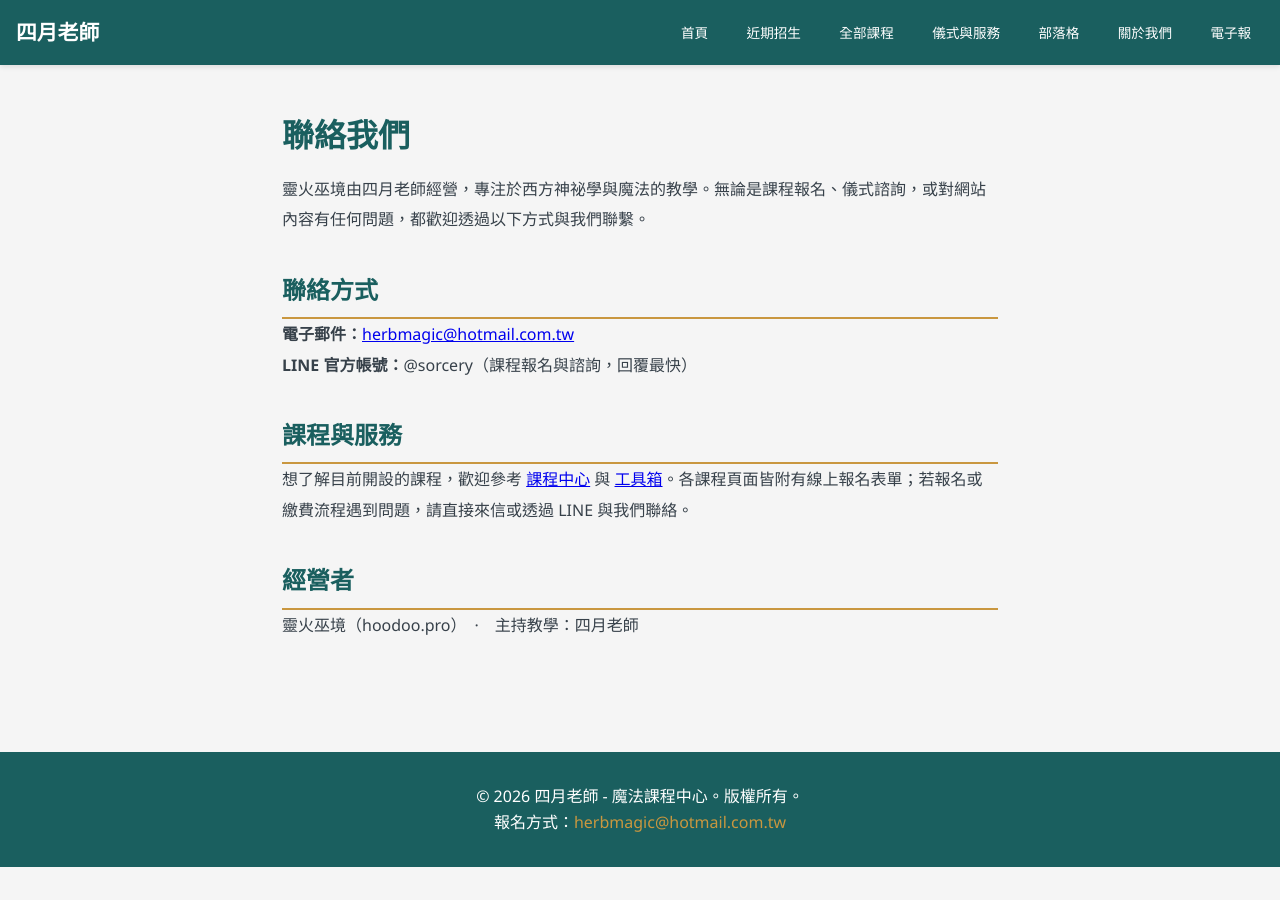
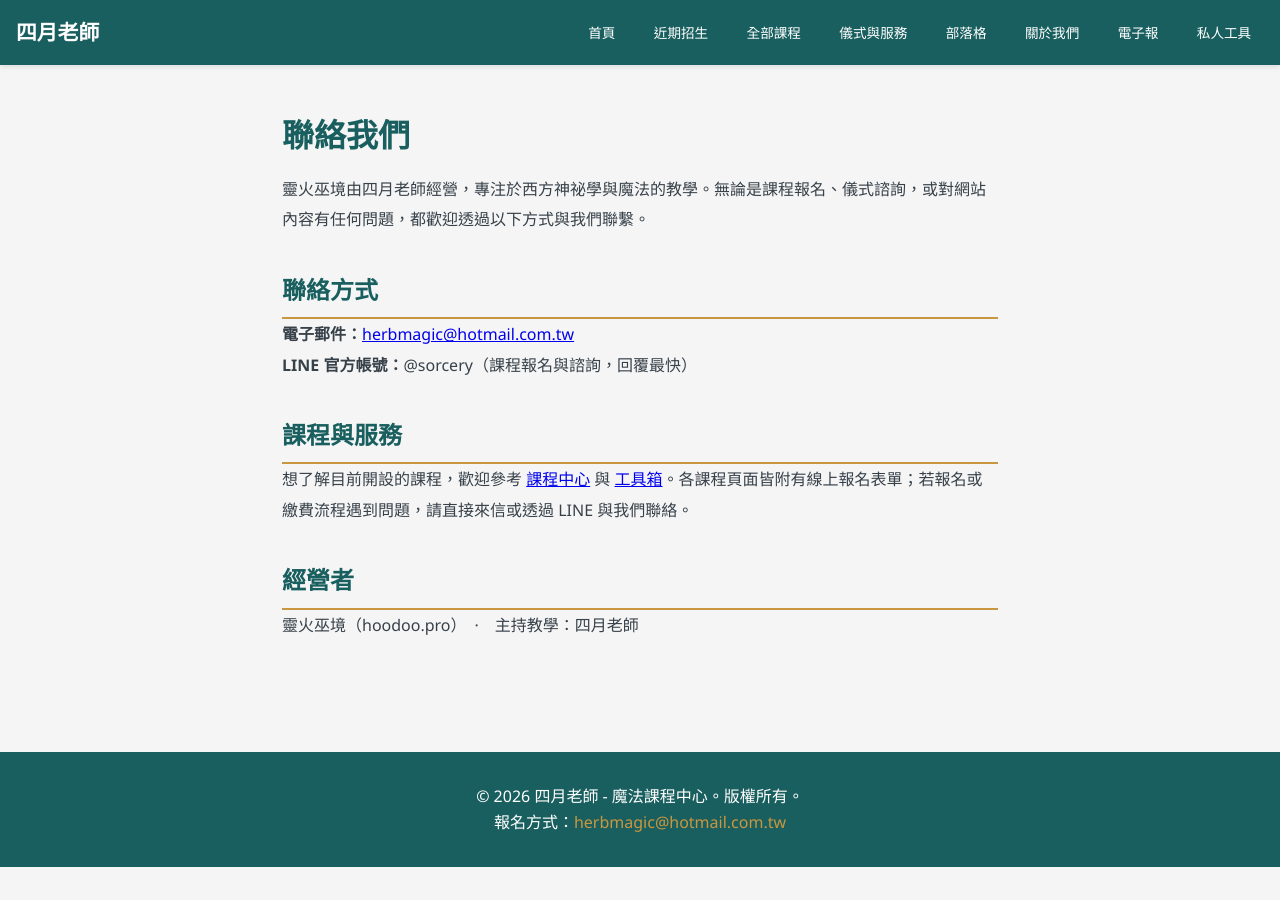
Before and after one commit to light4uliuphone-lang/hoodoo, a Jekyll site: the page built from contact.html, in a window 1280 px wide. Built offline with Jekyll 4.4.1, drawn with Linux system fonts in a browser that asks for light colours.

Commit message:
Update default.html

```diff
--- a/_layouts/default.html
+++ b/_layouts/default.html
@@ -40,6 +40,7 @@
             <li><a href="{{ '/blog/' | relative_url }}">部落格</a></li>
             <li><a href="{{ '/about/' | relative_url }}">關於我們</a></li>
             <li><a href="{{ '/subscribe/' | relative_url }}">電子報</a></li>
+            <li><a href="{{ '/tools/' | relative_url }}">私人工具</a></li>
         </ul>
     </div>
 </nav>
```
